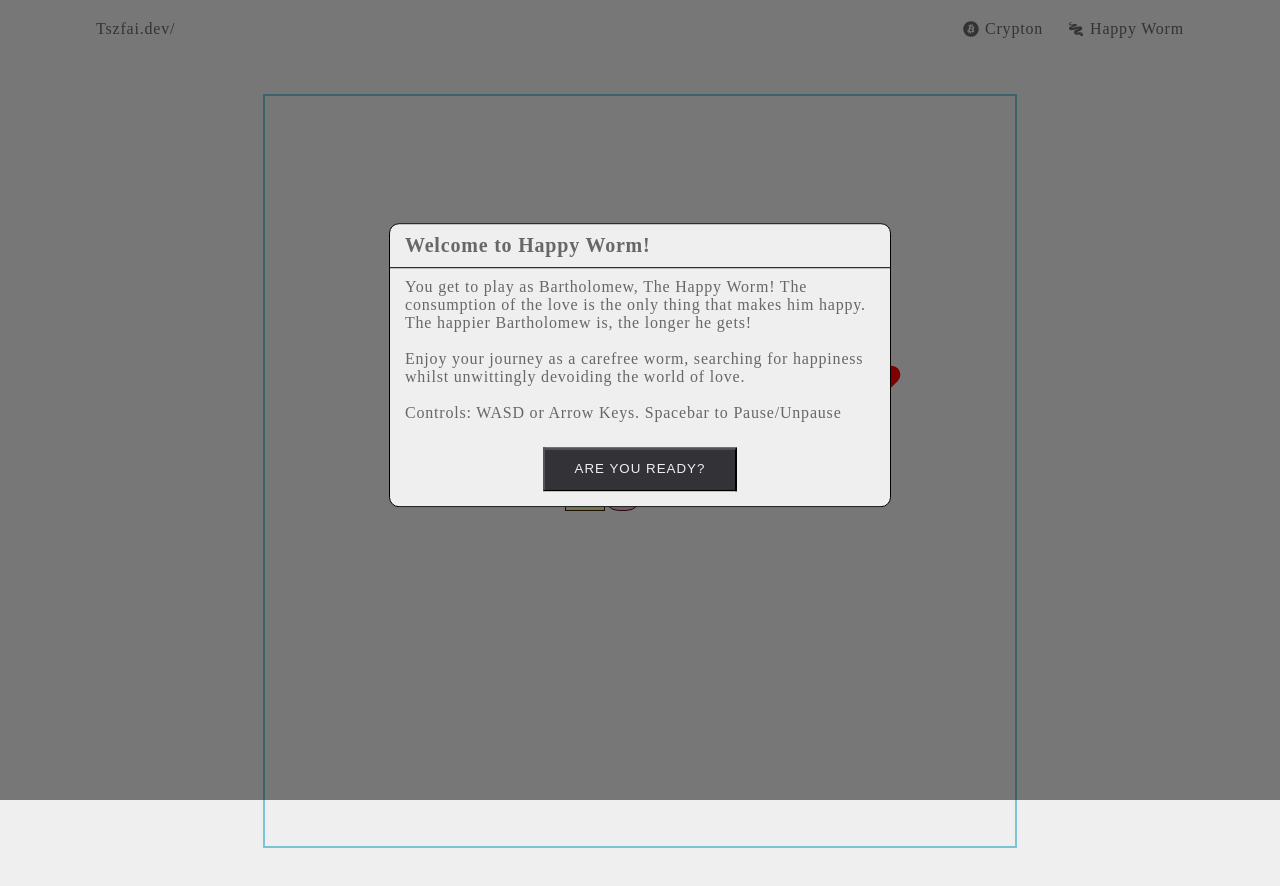
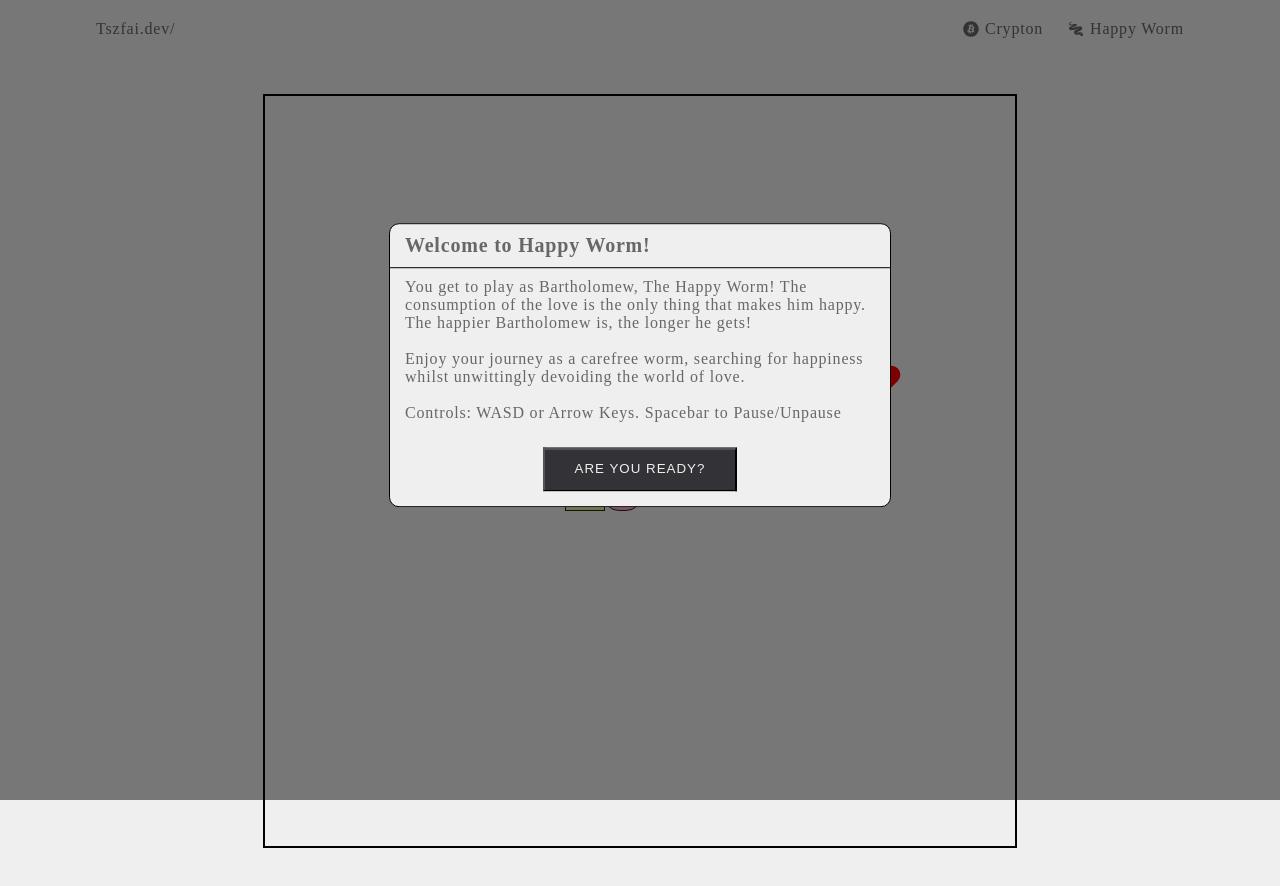
Before and after one commit to TChoy04/personal-website, a React (Create React App) app: page /worm in a window 1280 px wide. Shown: the top 886 px of the page. Built offline with nearby package versions, Linux system fonts and the light colour scheme; no server answers; a web font is replaced by a local one.

Commit message:
Update Board.css

```diff
--- a/src/happy_worm/Board.css
+++ b/src/happy_worm/Board.css
@@ -3,7 +3,7 @@
     margin:50px auto 0 auto;
     width:750px;
     height:750px;
-    border:2px solid #79c5d6;
+    border:2px solid black;
 }
 .worm-body{
     position:absolute;
```
